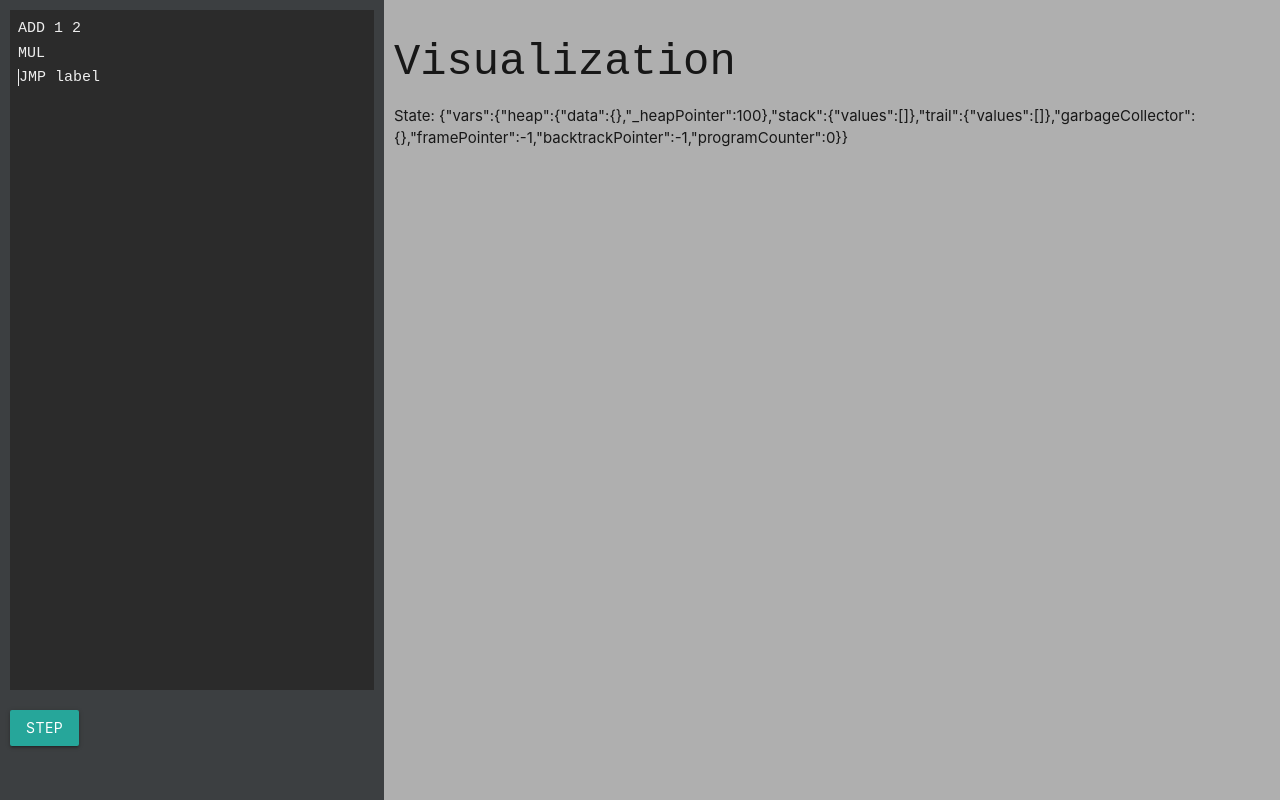
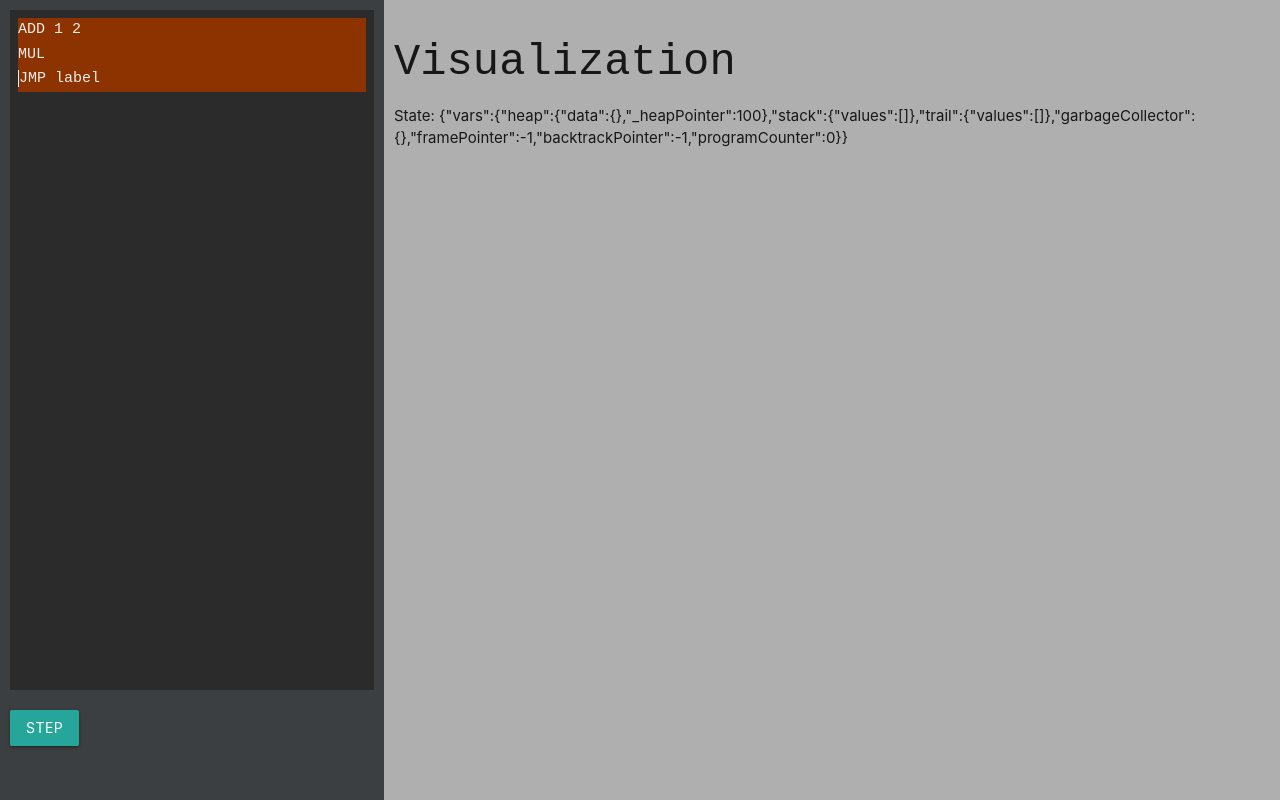
Before and after one commit to ColoredCarrot/vvm-logic, a React (Create React App) app: page / in a window 1280 px wide. Built offline with nearby package versions, Linux system fonts and the light colour scheme; a web font is replaced by a local one.

Commit message:
Highlight invalid instructions red

```diff
--- a/src/model/ProgramText.ts
+++ b/src/model/ProgramText.ts
@@ -29,6 +29,10 @@ export class ProgramText {
         return this.codeLines.length;
     }
 
+    getCodeLineAtLine(lineNum: number): ProgramTextLine | null {
+        return this.codeLines.find(codeLine => codeLine.srcLine === lineNum) ?? null;
+    }
+
 }
 
 export function parseProgramText(rawLines: readonly string[]): ProgramText {
--- a/src/view/ProgramTextEditor.css
+++ b/src/view/ProgramTextEditor.css
@@ -10,7 +10,12 @@
 }
 
 .ProgramTextEditor__Line {
-    padding-bottom: 2px;
+    padding-top: 1px;
+    padding-bottom: 1px;
+}
+
+.ProgramTextEditor__Line--error {
+    background-color: #8d3300;
 }
 
 .ProgramTextEditor__Line__RightOfCursor {
--- a/src/view/ProgramTextEditor.tsx
+++ b/src/view/ProgramTextEditor.tsx
@@ -1,4 +1,5 @@
 import React, {useEffect, useState} from "react";
+import {InvalidInstruction} from "../exec/instructions/InvalidInstruction";
 import {ProgramText} from "../model/ProgramText";
 import * as Model from "../model/ProgramText";
 import "./ProgramTextEditor.css";
@@ -41,7 +42,11 @@ export function ProgramTextEditor({programText, setProgramText}: ProgramTextEdit
 
     return <div className="ProgramTextEditor">
         {programText.rawLines.map((ln, num) =>
-            <ProgramTextLine key={num} raw={ln} num={num} cursor={cursor}/>,
+            <ProgramTextLine
+                key={num}
+                raw={ln} num={num}
+                cursor={cursor}
+                codeLine={programText.getCodeLineAtLine(num)}/>,
         )}
     </div>;
 }
@@ -49,7 +54,7 @@ export function ProgramTextEditor({programText, setProgramText}: ProgramTextEdit
 interface ProgramTextLineProps {
     raw: string;
     num: number;
-    codeLine?: Model.ProgramTextLine;
+    codeLine: Model.ProgramTextLine | null;
     cursor: readonly [number, number];
 }
 
@@ -70,7 +75,14 @@ function ProgramTextLine({raw, num, codeLine, cursor}: ProgramTextLineProps) {
         content = <span>{raw || "\u200B"}</span>;
     }
 
-    return <div className="ProgramTextEditor__Line">
+    let cssClass = "ProgramTextEditor__Line";
+    if (codeLine?.instruction instanceof InvalidInstruction) {
+        cssClass += " ProgramTextEditor__Line--error";
+    } else {
+        console.log(codeLine);
+    }
+
+    return <div className={cssClass}>
         {content}
     </div>;
 }
```
